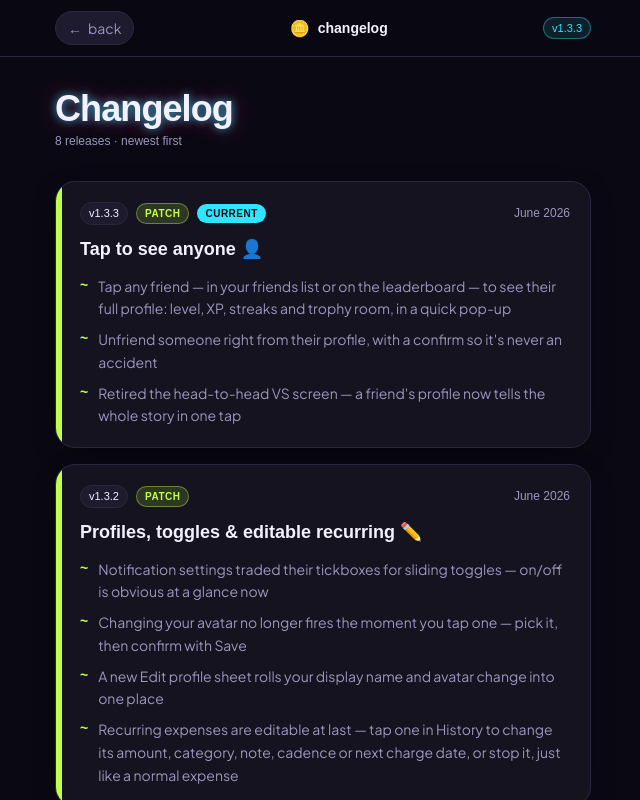
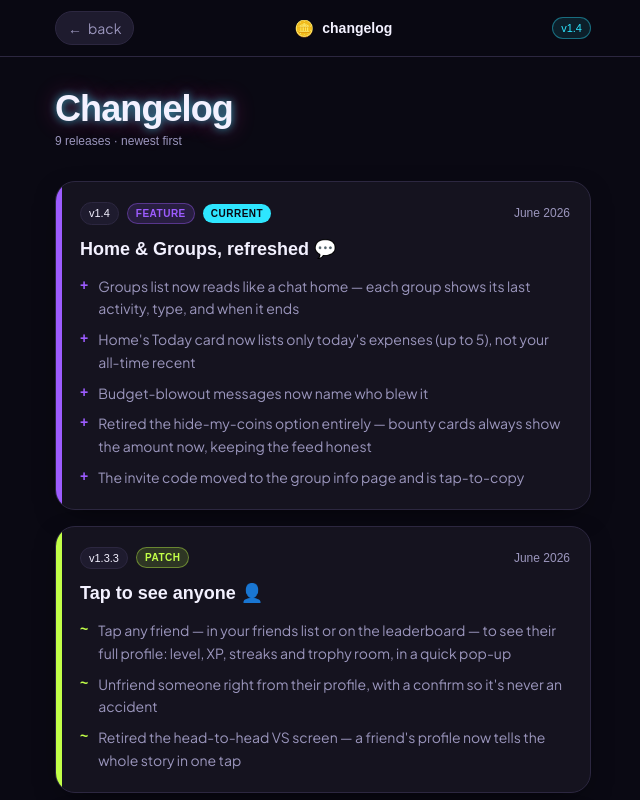
Before and after one commit to fernandohalim/bounty-app, a Next.js app: page /changelog in a window 1280 px wide. Shown: the top 800 px of the page, without its empty margins (317-957 px from the left). Built offline with nearby package versions, Linux system fonts and the light colour scheme; a web font is replaced by a local one.

Commit message:
refined home and groups

```diff
--- a/app/(app)/dashboard/page.tsx
+++ b/app/(app)/dashboard/page.tsx
@@ -45,11 +45,13 @@ export default async function Dashboard() {
     day: localDate(r.spent_at, tz),
   }));
 
-  const recent = [...(rows ?? [])]
+  const today = todayLocal(tz);
+
+  const recent = exps
+    .filter((e) => e.day === today)
     .sort((a, b) => (a.spent_at < b.spent_at ? 1 : -1))
     .slice(0, 5);
 
-  const today = todayLocal(tz);
   const monthKey = today.slice(0, 7);
   const wkStart = weekStart(today);
 
--- a/app/(app)/groups/[id]/info/page.tsx
+++ b/app/(app)/groups/[id]/info/page.tsx
@@ -6,6 +6,7 @@ import { categoryMeta, type Category } from "@/lib/categories";
 import { InviteFriends } from "@/components/invite-friends";
 import { GroupActions } from "@/components/group-actions";
 import { getUserId } from "@/lib/supabase/user";
+import { InviteCode } from "@/components/invite-code";
 
 function Row({
   label,
@@ -82,6 +83,7 @@ export default async function GroupInfo({
     user_id: string;
     role: string;
     profile: Prof & { level: number };
+    hide_amount: boolean;
   };
   type FrRow = {
     requester_id: string;
@@ -132,7 +134,10 @@ export default async function GroupInfo({
         )}
         <Row label="Status" value={isActive ? "Active" : "Locked 🏁"} />
         {invite && isActive && (
-          <Row label="Invite code" value={invite.code} mono />
+          <div className="flex justify-between">
+            <span className="text-ink-dim">Invite code</span>
+            <InviteCode code={invite.code} />
+          </div>
         )}
         <div className="flex flex-wrap gap-1 pt-1">
           {(cats ?? []).map((c) => {
--- a/app/(app)/groups/[id]/page.tsx
+++ b/app/(app)/groups/[id]/page.tsx
@@ -40,23 +40,13 @@ export default async function GroupPage({
   const { data: members } = await supabase
     .from("group_members")
     .select(
-      "user_id, hide_amount, role, profile:profiles!group_members_user_id_fkey(display_name, avatar_id, username)",
+      "user_id, role, profile:profiles!group_members_user_id_fkey(display_name, avatar_id, username)",
     )
     .eq("group_id", id);
-  const { data: cats } = await supabase
-    .from("group_listened_categories")
-    .select("category")
-    .eq("group_id", id);
-  const { data: invite } = await supabase
-    .from("group_invites")
-    .select("code")
-    .eq("group_id", id)
-    .limit(1)
-    .maybeSingle();
   const { data: messages } = await supabase
     .from("group_messages")
     .select(
-      "id, type, sender_id, category, amount, amount_hidden, note, body, created_at, reactions(id, user_id, type)",
+      "id, type, sender_id, category, amount, note, body, created_at, reactions(id, user_id, type)",
     )
     .eq("group_id", id)
     .order("created_at", { ascending: true });
@@ -67,8 +57,6 @@ export default async function GroupPage({
       me={userId}
       group={group as unknown as Group}
       members={(members ?? []) as unknown as Member[]}
-      listenedCategories={(cats ?? []).map((c) => c.category as string)}
-      inviteCode={invite?.code ?? null}
       initialMessages={(messages ?? []) as unknown as Message[]}
     />
   );
--- a/app/(app)/groups/page.tsx
+++ b/app/(app)/groups/page.tsx
@@ -27,6 +27,21 @@ export default async function GroupsPage() {
     .map((m) => m.group)
     .filter(Boolean);
 
+  const groupIds = groups.map((g) => g.id);
+  const { data: lastMsgs } = groupIds.length
+    ? await supabase
+        .from("group_messages")
+        .select("group_id, created_at")
+        .in("group_id", groupIds)
+        .order("created_at", { ascending: false })
+    : { data: [] };
+
+  const lastActivity = new Map<string, string>();
+  for (const m of lastMsgs ?? []) {
+    if (!lastActivity.has(m.group_id))
+      lastActivity.set(m.group_id, m.created_at);
+  }
+
   return (
     <main className="flex flex-col gap-6 px-5 pb-4 pt-8">
       <div className="flex items-center justify-between">
@@ -47,32 +62,58 @@ export default async function GroupsPage() {
             No groups yet. Create one or join with a code.
           </div>
         ) : (
-          groups.map((g) => (
+          groups.map((g) => {
+            const last = lastActivity.get(g.id);
+            const locked = g.status === "locked";
+            return (
               <Link
                 key={g.id}
                 href={`/groups/${g.id}`}
-              className="surface-card flex items-center justify-between px-4 py-4"
+                className="surface-card flex items-center gap-3 px-4 py-3.5 active:scale-[0.99]"
               >
-              <div>
-                <p className="font-display font-bold text-ink">{g.name}</p>
-                <p className="font-mono text-xs text-ink-dim">
-                  {g.kind}
+                <span className="flex h-12 w-12 shrink-0 items-center justify-center rounded-card border border-line bg-surface-2 font-display text-lg font-bold text-neon-cyan">
+                  {g.name.charAt(0).toUpperCase()}
+                </span>
+                <div className="min-w-0 flex-1">
+                  <div className="flex items-center justify-between gap-2">
+                    <p className="truncate font-display font-bold text-ink">
+                      {g.name}
+                    </p>
+                    <span className="shrink-0 font-mono text-[10px] text-ink-dim">
+                      {relativeTime(last)}
+                    </span>
+                  </div>
+                  <div className="mt-0.5 flex items-center gap-2">
+                    <span className="truncate font-mono text-[11px] text-ink-dim">
+                      {g.kind === "temporal" ? "Temporal ⏳" : "Permanent ♾️"}
                       {g.expires_at && g.status === "active"
                         ? ` · ends ${new Date(g.expires_at).toLocaleDateString()}`
                         : ""}
-                </p>
-              </div>
-              {g.status === "locked" ? (
-                <span className="rounded-pill bg-gold/15 px-2 py-1 font-mono text-xs text-gold">
+                    </span>
+                    {locked && (
+                      <span className="ml-auto shrink-0 rounded-pill bg-gold/15 px-2 py-0.5 font-mono text-[10px] text-gold">
                         locked 🏁
                       </span>
-              ) : (
-                <span className="text-neon-cyan">→</span>
                     )}
+                  </div>
+                </div>
               </Link>
-          ))
+            );
+          })
         )}
       </section>
     </main>
   );
 }
+
+function relativeTime(iso?: string): string {
+  if (!iso) return "no activity yet";
+  const min = Math.floor((Date.now() - new Date(iso).getTime()) / 60000);
+  if (min < 1) return "just now";
+  if (min < 60) return `${min}m ago`;
+  const hr = Math.floor(min / 60);
+  if (hr < 24) return `${hr}h ago`;
+  const day = Math.floor(hr / 24);
+  if (day < 7) return `${day}d ago`;
+  return new Date(iso).toLocaleDateString();
+}
--- a/components/group-feed.tsx
+++ b/components/group-feed.tsx
@@ -10,7 +10,6 @@ import { formatCoins } from "@/lib/format";
 
 export type Member = {
   user_id: string;
-  hide_amount: boolean;
   role: string;
   profile: { display_name: string; avatar_id: string; username: string };
 };
@@ -49,16 +48,12 @@ export function GroupFeed({
   me,
   group,
   members,
-  listenedCategories,
-  inviteCode,
   initialMessages,
 }: {
   groupId: string;
   me: string;
   group: Group;
   members: Member[];
-  listenedCategories: string[];
-  inviteCode: string | null;
   initialMessages: Message[];
 }) {
   const [supabase] = useState(() => createClient());
@@ -66,10 +61,6 @@ export function GroupFeed({
   const [floaters, setFloaters] = useState<
     { key: number; msgId: string; emoji: string }[]
   >([]);
-  const [hideAmount, setHideAmount] = useState(
-    members.find((m) => m.user_id === me)?.hide_amount ?? false,
-  );
-  const [copied, setCopied] = useState(false);
   const floatId = useRef(0);
   const bottomRef = useRef<HTMLDivElement>(null);
 
@@ -170,24 +161,6 @@ export function GroupFeed({
     }
   }
 
-  async function togglePrivacy() {
-    const next = !hideAmount;
-    setHideAmount(next);
-    await supabase
-      .from("group_members")
-      .update({ hide_amount: next })
-      .eq("group_id", groupId)
-      .eq("user_id", me);
-  }
-
-  function copyCode() {
-    if (!inviteCode) return;
-    navigator.clipboard.writeText(inviteCode).then(() => {
-      setCopied(true);
-      setTimeout(() => setCopied(false), 1500);
-    });
-  }
-
   return (
     <div className="flex min-h-screen flex-col">
       <header className="sticky top-0 z-10 flex flex-col gap-2 border-b border-line bg-void/90 px-5 py-3 backdrop-blur">
@@ -214,39 +187,6 @@ export function GroupFeed({
             🏆
           </Link>
         </div>
-        <div className="flex items-center gap-2 text-xs">
-          {inviteCode && (
-            <button
-              onClick={copyCode}
-              className="rounded-pill border border-line bg-surface-2 px-2 py-1 font-mono text-ink-dim"
-            >
-              code: <span className="text-neon-cyan">{inviteCode}</span>{" "}
-              {copied ? "✓" : "⧉"}
-            </button>
-          )}
-          <label className="ml-auto flex items-center gap-1 text-ink-dim">
-            hide my 🪙
-            <input
-              type="checkbox"
-              checked={hideAmount}
-              onChange={togglePrivacy}
-              className="h-4 w-4 accent-neon-pink"
-            />
-          </label>
-        </div>
-        <div className="flex flex-wrap gap-1">
-          {listenedCategories.map((c) => {
-            const m = categoryMeta(c as Category);
-            return (
-              <span
-                key={c}
-                className="rounded-pill bg-surface-2 px-2 py-0.5 text-[10px] text-ink-dim"
-              >
-                {m.emoji} {m.label}
-              </span>
-            );
-          })}
-        </div>
       </header>
 
       {locked && (
@@ -265,9 +205,19 @@ export function GroupFeed({
 
         {messages.map((msg) => {
           if (msg.type !== "bounty_card") {
+            const who = msg.sender_id
+              ? memberMap.get(msg.sender_id)?.display_name
+              : null;
             return (
               <p key={msg.id} className="text-center text-xs text-ink-dim">
-                {msg.body}
+                {msg.type === "budget_blowout" ? (
+                  <>
+                    <span className="text-over">{who ?? "Someone"}</span>{" "}
+                    {msg.body}
+                  </>
+                ) : (
+                  msg.body
+                )}
               </p>
             );
           }
@@ -320,9 +270,9 @@ export function GroupFeed({
                   </span>
                 )}
                 <span className="ml-auto font-mono font-bold text-ink">
-                  {msg.amount_hidden
-                    ? "🪙 •••"
-                    : `🪙 ${formatCoins(msg.amount ?? 0)}`}
+                  {msg.amount == null
+                    ? "🪙 —"
+                    : `🪙 ${formatCoins(msg.amount)}`}
                 </span>
               </div>
 
--- /dev/null
+++ b/components/invite-code.tsx
@@ -0,0 +1,21 @@
+"use client";
+
+import { useState } from "react";
+
+export function InviteCode({ code }: { code: string }) {
+  const [copied, setCopied] = useState(false);
+  function copy() {
+    navigator.clipboard.writeText(code).then(() => {
+      setCopied(true);
+      setTimeout(() => setCopied(false), 1500);
+    });
+  }
+  return (
+    <button
+      onClick={copy}
+      className="flex items-center gap-1 font-mono text-neon-cyan"
+    >
+      {code} <span className="text-ink-dim">{copied ? "✓" : "⧉"}</span>
+    </button>
+  );
+}
--- a/lib/changelog.ts
+++ b/lib/changelog.ts
@@ -9,6 +9,19 @@ export type Release = {
 };
 
 export const releases: Release[] = [
+  {
+    version: "1.4",
+    date: "June 2026",
+    title: "Home & Groups, refreshed 💬",
+    badge: "feature",
+    features: [
+      "Groups list now reads like a chat home — each group shows its last activity, type, and when it ends",
+      "Home's Today card now lists only today's expenses (up to 5), not your all-time recent",
+      "Budget-blowout messages now name who blew it",
+      "Retired the hide-my-coins option entirely — bounty cards always show the amount now, keeping the feed honest",
+      "The invite code moved to the group info page and is tap-to-copy",
+    ],
+  },
   {
     version: "1.3.3",
     date: "June 2026",
--- a/package.json
+++ b/package.json
@@ -1,6 +1,6 @@
 {
   "name": "bounty",
-  "version": "1.3.3",
+  "version": "1.4",
   "private": true,
   "scripts": {
     "dev": "next dev",
--- a/types/database.ts
+++ b/types/database.ts
@@ -238,21 +238,18 @@ export type Database = {
           group_id: string;
           user_id: string;
           role: Database["bounty"]["Enums"]["member_role"];
-          hide_amount: boolean;
           joined_at: string;
         };
         Insert: {
           group_id: string;
           user_id: string;
           role?: Database["bounty"]["Enums"]["member_role"];
-          hide_amount?: boolean;
           joined_at?: string;
         };
         Update: {
           group_id?: string;
           user_id?: string;
           role?: Database["bounty"]["Enums"]["member_role"];
-          hide_amount?: boolean;
           joined_at?: string;
         };
         Relationships: [
@@ -281,7 +278,6 @@ export type Database = {
           expense_id: string | null;
           category: Database["bounty"]["Enums"]["expense_category"] | null;
           amount: number | null;
-          amount_hidden: boolean;
           note: string | null;
           body: string | null;
           created_at: string;
@@ -294,7 +290,6 @@ export type Database = {
           expense_id?: string | null;
           category?: Database["bounty"]["Enums"]["expense_category"] | null;
           amount?: number | null;
-          amount_hidden?: boolean;
           note?: string | null;
           body?: string | null;
           created_at?: string;
@@ -307,7 +302,6 @@ export type Database = {
           expense_id?: string | null;
           category?: Database["bounty"]["Enums"]["expense_category"] | null;
           amount?: number | null;
-          amount_hidden?: boolean;
           note?: string | null;
           body?: string | null;
           created_at?: string;
```
Lines whose indentation alone changed are shown as unchanged.
